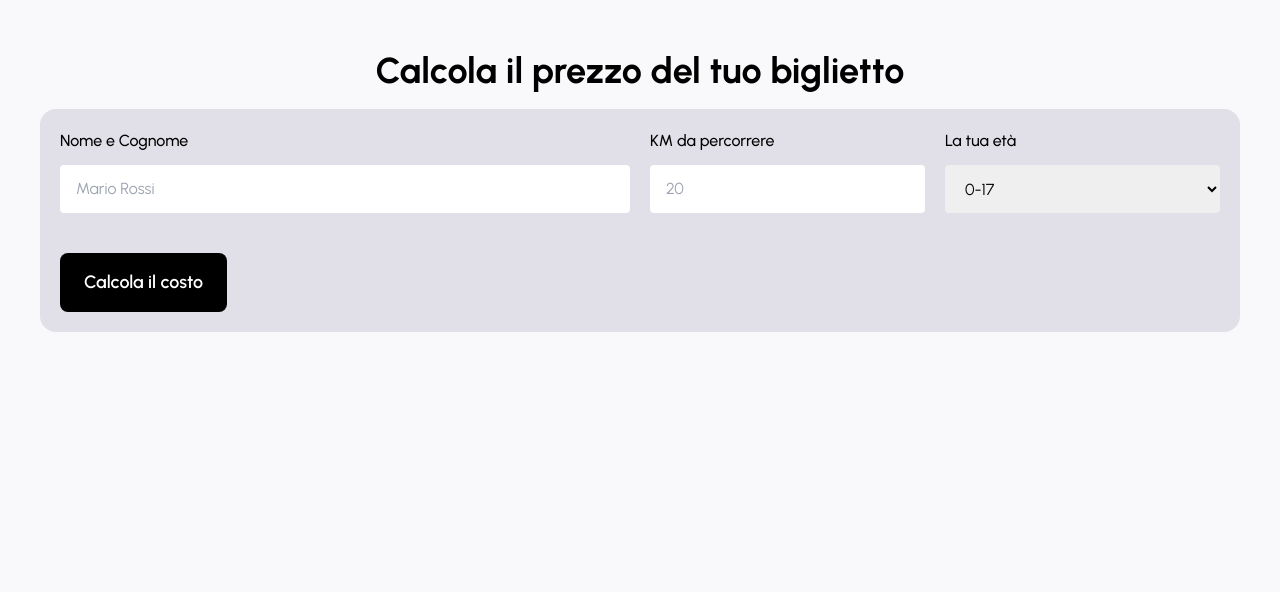
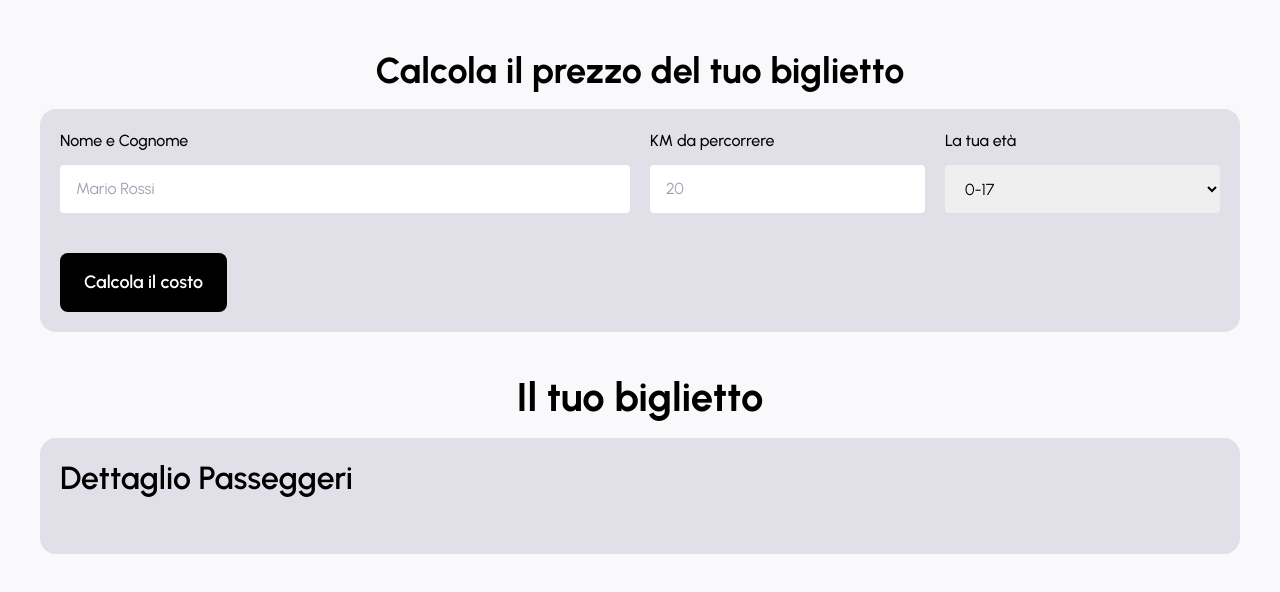
Before and after one commit to lorenzoferrante97/js-biglietto-treno-form, a website: page index.html in a window 1280 px wide. Drawn offline with Linux system fonts and the light colour scheme.

Commit message:
add: biglietto showcase section

```diff
--- a/index.html
+++ b/index.html
@@ -16,9 +16,11 @@
 
 <body class="font-custom bg-smoke-50">
 
-    <main class="flex flex-col items-center container-fluid mt-12u">
+    <main class="flex flex-col items-center container-fluid mt-12u gap-10u">
+        <!-- calcolo del biglietto -->
         <section id="bigliettoCreator" class="flex flex-col items-center w-full">
             <h1 class="h1">Calcola il prezzo del tuo biglietto</h1>
+            <!-- form -->
             <form class="grid w-full grid-cols-1 rounded-md bg-smoke-200 sm:grid-cols-4 p-3u md:p-5u gap-5u">
                 <!-- name & surname -->
                 <div class="flex flex-col gap-3u col-span-full lg:col-span-2">
@@ -39,13 +41,21 @@
                         <option value="agePlus65">65+</option>
                     </select>
                 </div>
+                <!-- button -->
                 <div class="col-span-full mt-5u">
                     <button type="submit" class="text-white bg-black rounded btn hover:px-14u">Calcola il costo</button>
                 </div>
             </form>
         </section>
+        <!-- dati finali biglietto -->
         <section id="bigliettoShowcase" class="flex flex-col items-center w-full">
+            <h2 class="h2">Il tuo biglietto</h1>
+                <div class="flex flex-col w-full rounded-md bg-smoke-200 p-3u md:p-5u gap-5u">
+                    <h3 class="h3">Dettaglio Passeggeri</h3>
+                    <table>
 
+                    </table>
+                </div>
         </section>
 
     </main>
```
Also changed, not shown: src/output.css.
